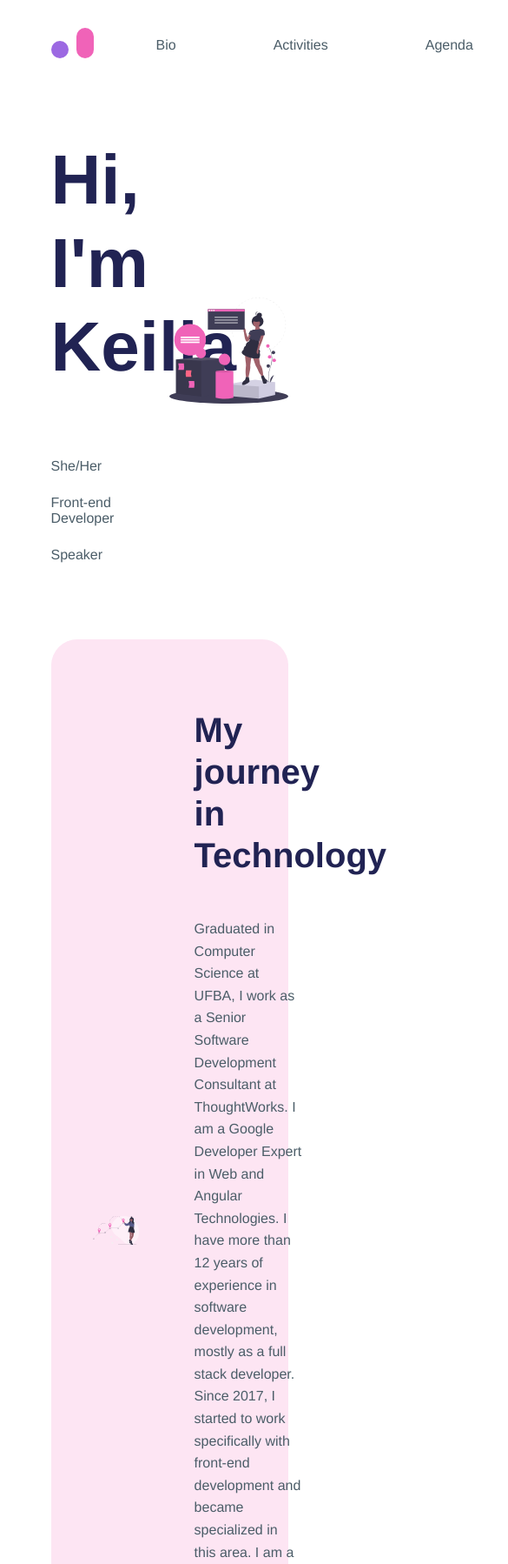
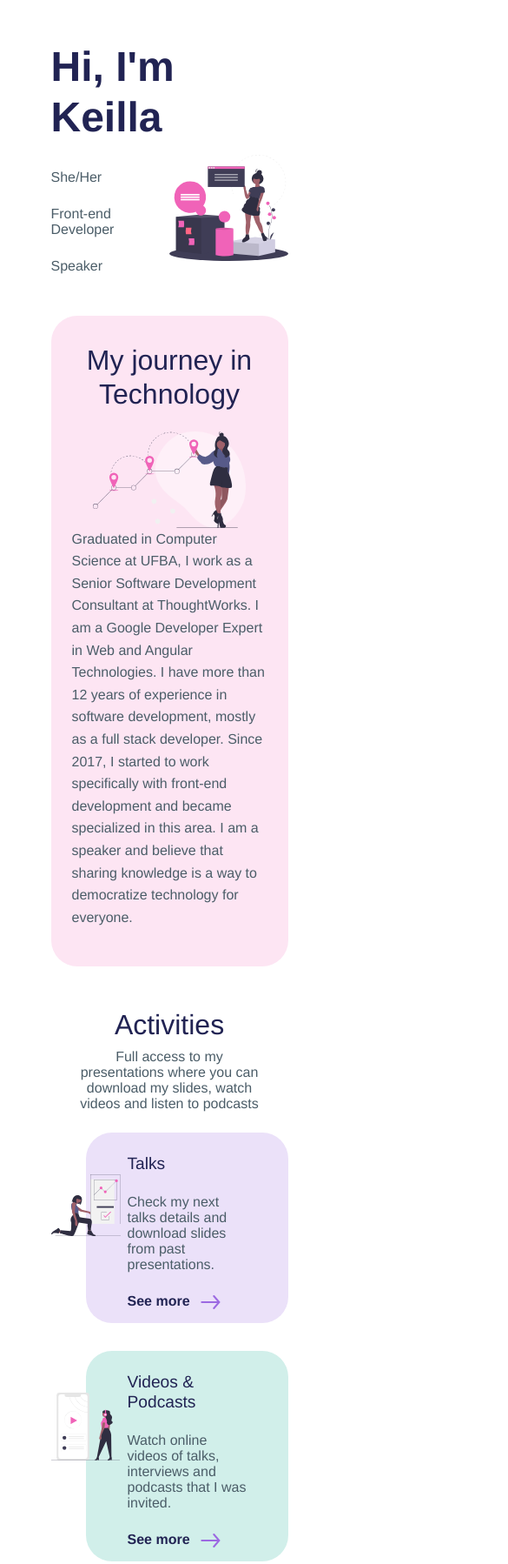
Before and after one commit to keilla/keilla-dev, a website built with webpack: page index.html in a window 390 px wide. Shown: the top 1798 px of the page at 87% size, 585 px wide, since content can reach past the window. Built offline with nearby package versions, Linux system fonts and the light colour scheme.

Commit message:
Responsive break-points

```diff
--- a/src/app/bio.html
+++ b/src/app/bio.html
@@ -1,7 +1,7 @@
 <div class="bio-section" id='bio'>
-  <img src="../assets/woman-locations.svg" alt="Illustration of a women and location icons" class="illustration">
+  <h2 class="title">My journey in Technology</h2>
   <div class="content">
-    <h2 class="title">My journey in Technology</h2>
+    <img src="../assets/woman-locations.svg" alt="Illustration of a women and location icons" class="illustration">
     <p class="text">
       Graduated in Computer Science at UFBA, I work as a Senior Software Development Consultant at ThoughtWorks.
       I am a Google Developer Expert in Web and Angular Technologies.
--- a/src/app/hero.html
+++ b/src/app/hero.html
@@ -1,11 +1,11 @@
 <div class="hero-section" id='hero'>
+  <h1 class="greeting">Hi, I'm Keilla</h1>
   <div class="content">
-    <h1 class="greeting">Hi, I'm Keilla</h1>
     <ul class="personal-keywords">
       <li class='word'>She/Her</li>
       <li class='word'>Front-end Developer</li>
       <li class='word'>Speaker</li>
     </ul>
+    <img src="../assets/woman-browser.svg" alt="Illustration of a women holding a browser draw" class="illustration">
   </div>
-  <img src="../assets/woman-browser.svg" alt="Illustration of a women holding a browser draw" class="illustration">
 </div>
--- a/src/styles/base.scss
+++ b/src/styles/base.scss
@@ -2,8 +2,6 @@
 * ==================
 * Basic styling using tag selectors
 */
-
-@import 'settings.scss';
 
 h1,
 h2,
@@ -16,17 +14,12 @@ h5 {
   color: $dark-grey;
 }
 
-h1 {
-  font-size: $font-size-extra-big;
-}
+h1 { font-size: 4em; }
+h2 { font-size: 2em; }
+h3 { font-size: 1.2em; }
 
-h2 {
-  font-size: $font-size-big;
-  font-weight: $font-weight-extra-bold;
-}
-
-h3 {
-  font-size: $font-size-medium;
+@media screen and (min-width: 1400px) {
+  html { font-size: 20px; }
 }
 
 a {
--- a/src/styles/components/activities.scss
+++ b/src/styles/components/activities.scss
@@ -1,19 +1,27 @@
-@import '../settings.scss';
-
 .activities-section {
   text-align: center;
 
   & > .title {
     margin-bottom: $mega-byte-space;
+
+    @include bp(baby-bear) {
+      margin-bottom: $bit-space;
+    }
   }
 
   & > .text {
     width: 50%;
     margin: 0 auto $mega-byte-space;
+
+    @include bp(baby-bear) {
+      margin-bottom: $byte-space;
+      width: 80%;
+    }
   }
 
   & > .content {
     display: flex;
+    flex-wrap: wrap;
     justify-content: space-between;
   }
 }
@@ -21,9 +29,20 @@
 .activity-box {
   border-radius: 30px;
   position: relative;
+  padding: $mega-byte-space $yotta-byte-space $kilo-byte-space;
+  text-align: left;
+  flex-basis: 40%;
   margin-left: 75px;
-  padding: $mega-byte-space 100px $kilo-byte-space;
-  text-align: left;
+
+  @include bp(baby-bear) {
+    flex-basis: 100%;
+    padding: $byte-space $mega-byte-space $nibble-space;
+    margin-left: 40px;
+
+    &+.activity-box {
+      margin-top: $kilo-byte-space;
+    }
+  }
 
   &.-primary {
     background-color: lighten($purple, 28%);
@@ -38,15 +57,24 @@
   }
 
   & > .text {
-    margin: $kilo-byte-space 0 $mega-byte-space;
+    margin: $kilo-byte-space 0;
+
+    @include bp(baby-bear) {
+      margin: $nibble-space 0 $byte-space;
+    }
   }
 
   & > .illustration {
     width: 150px;
     position: absolute;
     object-fit: contain;
-    right: 80%;
+    left: -75px;
     top: $mega-byte-space;
+
+    @include bp(baby-bear) {
+      width: 80px;
+      left: -40px;
+    }
   }
 
   & > .link {
@@ -54,6 +82,11 @@
     font-weight: $font-weight-extra-bold;
     border-radius: 30px;
     padding: $nibble-space $byte-space;
+    display: inline-block;
+
+    @include bp(baby-bear) {
+      padding: 0;
+    }
 
     &:hover {
       background-color: rgba($color: $purple, $alpha: 0.1);
--- a/src/styles/components/bio.scss
+++ b/src/styles/components/bio.scss
@@ -1,26 +1,47 @@
-@import '../settings.scss';
-
 .bio-section {
-  display: flex;
   background-color: lighten($pink, 28%);
   border-radius: 30px;
   padding: $exa-byte-space $mega-byte-space;
 
-  & > .content {
-    width: 70%;
+  @include bp(baby-bear) {
+    padding: $kilo-byte-space $byte-space;
+  }
 
   & > .title {
     margin-bottom: $mega-byte-space;
+    text-align: center;
+
+    @include bp(baby-bear) {
+      margin-bottom: $byte-space;
+    }
+  }
+
+  & > .content {
+    display: flex;
+    justify-content: space-between;
+
+    @include bp(baby-bear) {
+      flex-direction: column;
     }
 
     & > .text {
       line-height: 160%;
+      width: 60%;
+
+      @include bp(baby-bear) {
+        width: 100%;
       }
+
     }
 
     & > .illustration {
       width: 30%;
       object-fit: contain;
-    margin-right: $tera-byte-space;
+
+      @include bp(baby-bear) {
+        width: 100%;
+        padding: 0 $byte-space;
       }
     }
+  }
+}
--- a/src/styles/components/footer.scss
+++ b/src/styles/components/footer.scss
@@ -1,14 +1,23 @@
-@import '../settings.scss';
-
 .footer-section {
   padding: $zetta-byte-space 0;
   border-top: solid 2px lighten($purple, 28%);
   display: flex;
 
+  @include bp(baby-bear) {
+    flex-direction: column;
+    padding: $mega-byte-space 0;
+  }
+
   & > .illustration {
     width: 30%;
     margin-right: 15%;
+
+    @include bp(baby-bear) {
+      margin: $mega-byte-space auto;
+      width: 50%;
+    }
   }
+
 
   & > .content {
     width: 70%;
@@ -17,21 +26,29 @@
 }
 
 .footer-block {
+  display: flex;
+  flex-wrap: wrap;
+
   & > .text {
     color: $dark-grey;
     font-weight: $font-weight-bold;
   }
 
-  & > .logo {
-    margin-right: $nibble-space;
+  .logo+.text {
+    margin-left: $nibble-space;
   }
 
   & > .goodbye {
     display: block;
+    text-align: center;
   }
 
   &+.footer-block {
     padding-top: $giga-byte-space;
+
+    @include bp(baby-bear) {
+      padding-top: $byte-space;
+    }
   }
 }
 
@@ -39,12 +56,17 @@
   display: flex;
   margin-top: $nibble-space;
   justify-content: space-between;
+  flex-basis: 100%;
 
   .icon {
     width: 50px;
     opacity: 0.3;
     cursor: pointer;
 
+    @include bp(baby-bear) {
+      width: 35px;
+    }
+
     &:hover {
       opacity: 1;
     }
--- a/src/styles/components/hero.scss
+++ b/src/styles/components/hero.scss
@@ -1,25 +1,30 @@
-@import '../settings.scss';
+.hero-section {
 
-.hero-section {
-  display: flex;
+  & > .greeting {
+    font-weight: $font-weight-extra-bold;
 
-  & > .content {
-    width: 50%;
-
-    & > .greeting {
-      font-weight: $font-weight-extra-bold;
-      color: $dark-grey;
+    @include bp(baby-bear) {
+      font-size: 3em;
     }
   }
 
-  & > .illustration {
-    width: 50%;
-    object-fit: contain;
+  & > .content {
+    display: flex;
+    justify-content: space-between;
+
+    & > .illustration {
+      width: 50%;
+      object-fit: contain;
+    }
   }
 }
 
 .personal-keywords {
   margin-top: $exa-byte-space;
+
+  @include bp(baby-bear) {
+    margin-top: $kilo-byte-space;
+  }
 
   & > .word {
     &+.word {
--- a/src/styles/components/nav-bar.scss
+++ b/src/styles/components/nav-bar.scss
@@ -1,10 +1,12 @@
-@import '../settings.scss';
-
 .nav-bar {
   display: flex;
   font-size: $font-size-normal;
   font-weight: $font-weight-semi-bold;
   align-items: center;
+
+  @include bp(baby-bear) {
+    display: none;
+  }
 }
 
 .nav-bar-item {
--- a/src/styles/generic.scss
+++ b/src/styles/generic.scss
@@ -2,15 +2,14 @@
 * ==================
 * Generic Properties
 */
-
-@import 'settings.scss';
 
 body {
   margin: 0;
 }
 
 html {
-  box-sizing: border-box; }
+  box-sizing: border-box;
+}
 
 *,
 *::before,
@@ -20,12 +19,11 @@ html {
 html {
   -webkit-font-smoothing: antialiased;
   -moz-osx-font-smoothing: grayscale;
-  font: normal normal $font-weight-normal $font-size-normal 'Helvetica', sans-serif;
+  font: normal normal $font-weight-normal 16px 'Helvetica', sans-serif;
   scroll-behavior: smooth;
 }
 
 body {
   color: $grey;
   background: $white;
-  font-size: $font-size-normal;
 }
--- a/src/styles/objects.scss
+++ b/src/styles/objects.scss
@@ -2,8 +2,6 @@
 * ==================
 * Patterns that are repeated in the application
 */
-
-@import './settings.scss';
 
 .page-container {
   margin: $kilo-byte-space 15%;
@@ -11,6 +9,10 @@
 
 .section {
   margin-top: $zetta-byte-space;
+
+  @include bp(baby-bear) {
+    margin-top: $mega-byte-space;
+  }
 }
 
 .arrow-up {
@@ -23,7 +25,6 @@
   border: none;
   padding: 15px;
   border-radius: 50%;
-  font-size: 18px;
   background-color: $white;
   transform: rotate(-90deg);
 
--- a/src/styles/tools.scss
+++ b/src/styles/tools.scss
@@ -2,3 +2,21 @@
 * ==================
 * These are mixins and functions.
 */
+
+@mixin bp($point) {
+
+  $bp-babybear: "(max-width: 600px)";
+  $bp-mamabear: "(max-width: 1250px)";
+  $bp-papabear: "(max-width: 1600px)";
+
+  @if $point == papa-bear {
+    @media #{$bp-papabear} { @content; }
+  }
+  @else if $point == mama-bear {
+    @media #{$bp-mamabear} { @content; }
+  }
+  @else if $point == baby-bear {
+    @media #{$bp-babybear}  { @content; }
+  }
+
+}
```
Lines whose indentation alone changed are shown as unchanged.
